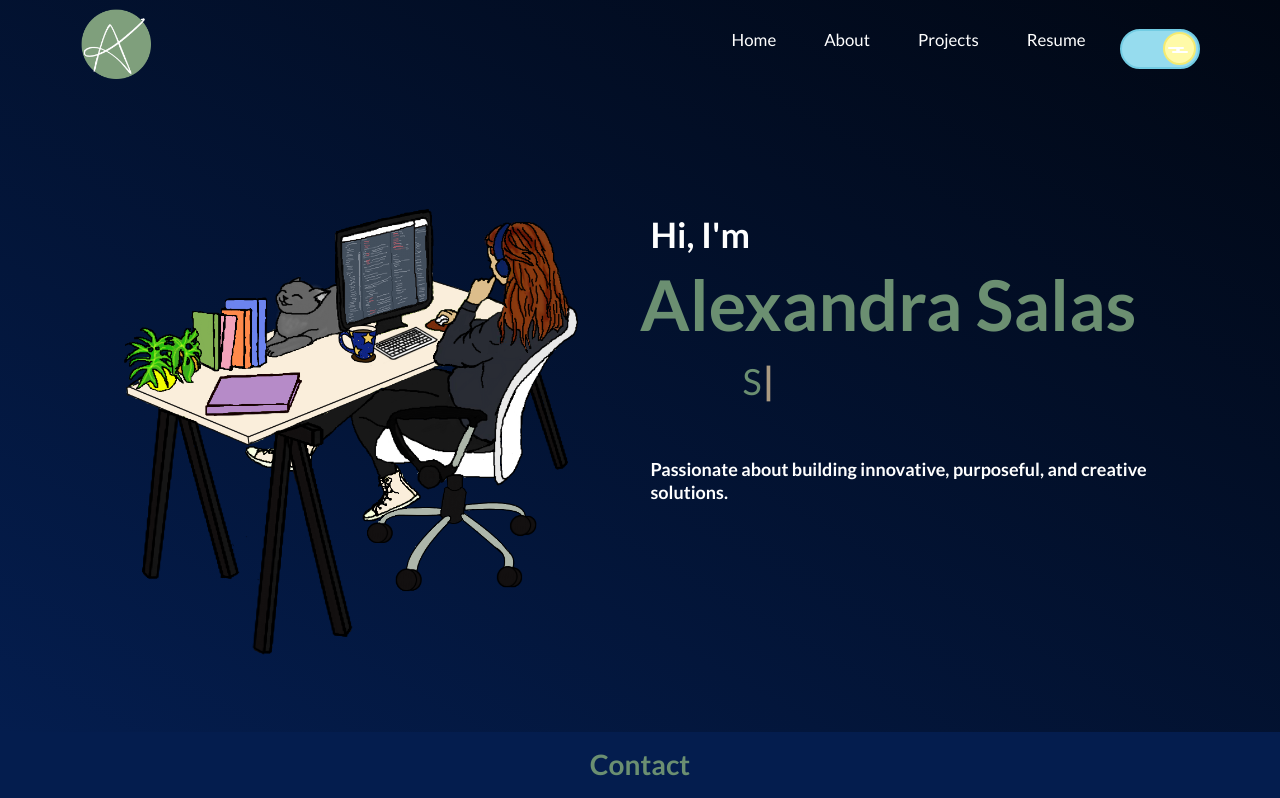
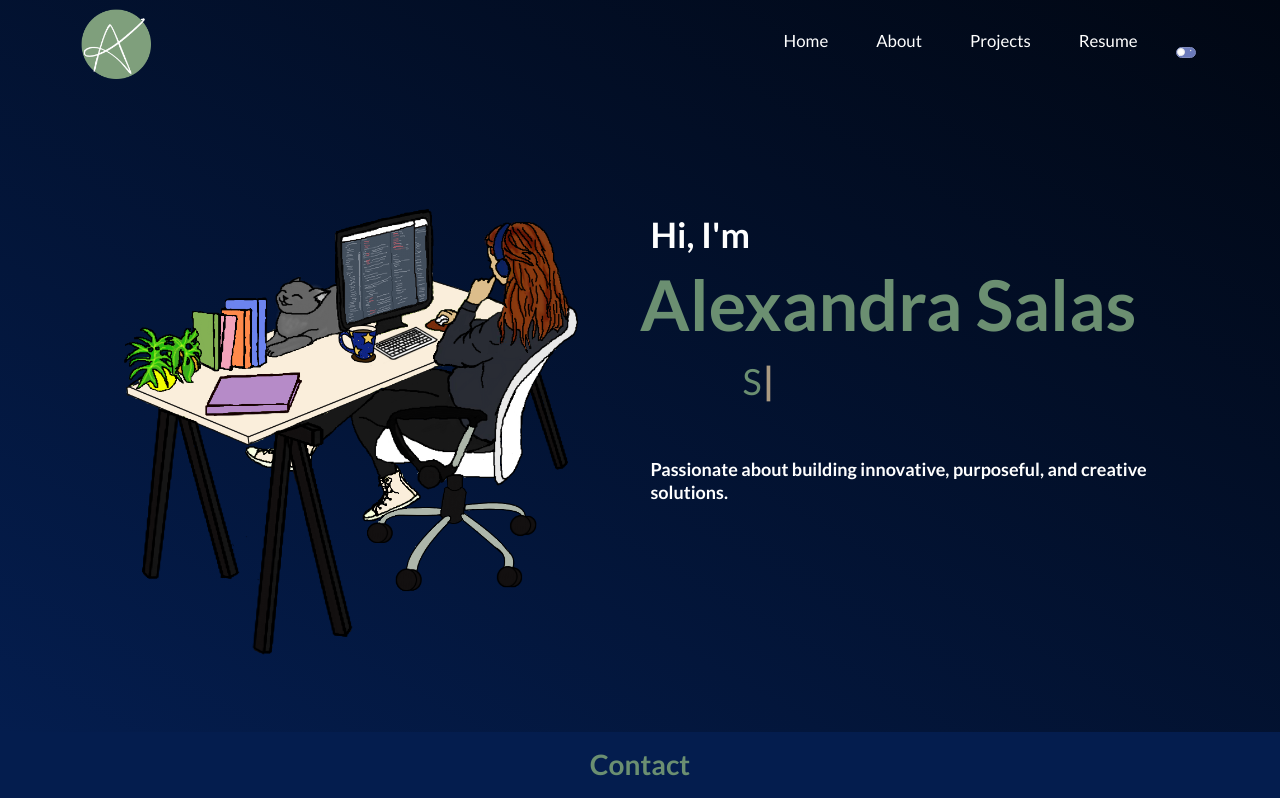
Before and after one commit to aesalas/SalasPortfolio, a React (Create React App) app: page / in a window 1280 px wide. Shown: the top 798 px of the page. Built offline with nearby package versions, Linux system fonts and the light colour scheme.

Commit message:
fix toggle

```diff
--- a/src/components/Toggle.css
+++ b/src/components/Toggle.css
@@ -1,163 +1,182 @@
 :root {
     /** sunny side **/
-    --blue-background: #C2E9F6;
-    --blue-border: #72cce3;
+    --blue-background: #c2e9f6;
+    --blue-border: #108DAD;
     --blue-color: #96dcee;
     --yellow-background: #fffaa8;
     --yellow-border: #f5eb71;
     /** dark side **/
     --indigo-background: #808fc7;
-    --indigo-border: #5d6baa;
+    --indigo-border: #808BBC;
     --indigo-color: #6b7abb;
     --gray-border: #e8e8ea;
     --gray-dots: #e8e8ea;
-    /** general **/
-    --white: #fff;
 }
 
+@keyframes reverse {
+    0% {
+        left: 9.4px;
+        width: 8px;
+    }
+    60% {
+        left: .6px;
+        width: 16px;
+    }
+    100% {
+        left: .6px;
+    }
+}
+
+@keyframes switch {
+    0% {
+        left: .6px;
+    }
+    60% {
+        left: .6px;
+        width: 16px;
+    }
+    100% {
+        left: 9.4px;
+        width: 8px;
+    }
+}
 
 .toggle--checkbox {
-    display: none;
+    opacity: 0;
 }
-  .toggle--checkbox:checked {
-    /** This will all flip from sun to moon **/
-    /** Change the label color **/
+
+.toggle--checkbox:focus + .toggle--label {
+    outline: solid .6px var(--button-border);
+    transition: outline 100ms ease-in;
 }
-  .toggle--checkbox:checked ~ .background {
-    background: var(--indigo-background);
+
+.container--toggle {
+    display: grid;
+    place-items: center;
+    min-height: 12px;
+    position: relative;
+    grid-area: toggle;
+    margin: 4px;
 }
+
+/* background */
+.toggle--label {
+    width: 20px;
+    height: 10.8px;
+    background: var(--indigo-color);
+    border-radius: 20px;
+    border: .6px solid var(--indigo-border);
+    display: flex;
+    position: relative;
+    transition: all 350ms ease-in;
+    color: var(--indigo-color);
+}
+
 .toggle--checkbox:checked + .toggle--label {
-    background: var(--indigo-color);
-    border-color: var(--indigo-border);
-    /** Change the cloud to stars **/
-    /** Change the sun into the moon **/
-    /** Show the dimples on the moon **/
+    background: var(--blue-color);
+    color: var(--blue-color);
+    border-color: var(--blue-border);
 }
-  .toggle--checkbox:checked + .toggle--label .toggle--label-background {
-    left: 24px;
-    width: 2px;
+
+/* sun and moon */
+.toggle--checkbox:checked + .toggle--label:before {
+    animation-name: reverse;
+    animation-duration: 350ms;
+    animation-fill-mode: forwards;
+    transition: all 360ms ease-in;
+    background: var(--yellow-background);
+    border-color: var(--yellow-border);
 }
-  .toggle--checkbox:checked + .toggle--label .toggle--label-background:before {
-    width: 2px;
-    height: 2px;
-    top: -10px;
-  }
-  .toggle--checkbox:checked + .toggle--label .toggle--label-background:after {
-    width: 2px;
-    height: 2px;
-    left: -12px;
-    top: 8px;
-  }
-  .toggle--checkbox:checked + .toggle--label:before {
-    background: var(--white);
-    border-color: var(--gray-border);
+
+.toggle--label:before {
     animation-name: switch;
     animation-duration: 350ms;
     animation-fill-mode: forwards;
+    content: '';
+    width: 8px;
+    height: 8px;
+    border: .6px solid var(--gray-border);
+    top: .2px;
+    left: .6px;
+    position: absolute;
+    border-radius: 8px;
+    background: white;
 }
-  .toggle--checkbox:checked + .toggle--label:after {
-    transition-delay: 350ms;
-    opacity: 1;
-  }
-  .toggle--label {
-    /** Placeholder element, starting at blue **/
-    width: 80px;
-    height: 40px;
-    background: var(--blue-color);
-    border-radius: 40px;
-    border: 2px solid var(--blue-border);
-    display: flex;
-    position: relative;
-    transition: all 350ms ease-in;
-    /** The sun cloud and moon stars **/
-    /** Sun/Moon element **/
-    /** Gray dots on the moon **/
-  }
-  .toggle--label-background {
-    width: 4px;
-    height: 2px;
-    border-radius: 2px;
-    position: relative;
-    background: var(--white);
-    left: 54px;
-    top: 18px;
-    transition: all 150ms ease-in;
-  }
-  .toggle--label-background:before {
-    content: "";
-    position: absolute;
-    top: -2px;
-    width: 16px;
-    height: 2px;
-    border-radius: 2px;
-    background: var(--white);
-    left: -8px;
-    transition: all 150ms ease-in;
-  }
-  .toggle--label-background:after {
-    content: "";
-    position: absolute;
-    top: 2px;
-    width: 16px;
-    height: 2px;
-    border-radius: 2px;
-    background: var(--white);
-    left: -4px;
-    transition: all 150ms ease-in;
-  }
-  .toggle--label:before {
-    animation-name: reverse;
-    animation-duration: 350ms;
-    animation-fill-mode: forwards;
-    transition: all 350ms ease-in;
-    content: "";
-    width: 32.8px;
-    height: 32.8px;
-    border: 2px solid var(--yellow-border);
-    top: 1.6px;
-    left: 1.6px;
-    position: absolute;
-    border-radius: 32.8px;
-    background: var(--yellow-background);
-  }
+
+/* moon dimples */
 .toggle--label:after {
     transition-delay: 0ms;
     transition: all 250ms ease-in;
     position: absolute;
-    content: "";
-    box-shadow: var(--gray-dots) -5.2px 0 0 .8px, var(--gray-dots) -9.6px 5.6px 0 -.8px;
-    left: 57.2px;
-    top: 9.2px;
-    width: 4px;
-    height: 4px;
+    content: '';
+    box-shadow: var(--gray-dots) -2.8px 0 0 .2px, var(--gray-dots) -4.4px 2.4px 0 -2px;
+    left: 16px;
+    top: 2px;
+    width: 1.2px;
+    height: 1.2px;
     background: transparent;
     border-radius: 50%;
+    opacity: 1;
+}
+
+.toggle--checkbox:checked + .toggle--label:after {
+    transition-delay: 50ms;
     opacity: 0;
 }
 
-  @keyframes switch {
-    0% {
-      left: 1.6px;
+/* clouds */
+.toggle--checkbox:checked + .toggle--label .toggle--label-background {
+    width: 1px;
+    left: 13px;
+    top: 4.4px;
 }
-    60% {
-      left: 28.8px;
-      width: 44.8px;
+
+.toggle--checkbox:checked + .toggle--label .toggle--label-background:before {
+    top: -0.8px;
+    left: -1px;
+    width: 4px;
+    height: 1px;
 }
-    100% {
-      left: 41.6px;
-      width: 32.8px;
+
+.toggle--checkbox:checked + .toggle--label .toggle--label-background:after {
+    top: .6px;
+    width: 4px;
+    height: 1px;
+    left: -2px;
 }
+
+/* stars */
+.toggle--label-background {
+    border-radius: 1px;
+    position: relative;
+    background: white;
+    left: 6.4px;
+    width: 1.2px;
+    transition: all 150ms ease-in;
+    top: 5px;
+    height: .8px;
 }
-  @keyframes reverse {
-    0% {
-      left: 41.6px;
-      width: 32.8px;
+
+.toggle--label-background:before {
+    content: '';
+    position: absolute;
+    width: .8px;
+    height: .8px;
+    top: -3px;
+    border-radius: 1px;
+    background: white;
+    left: -4px;
+    transition: all 150ms ease-in;
 }
-    60% {
-      left: 28.8px;
-      width: 44.8px;
+
+.toggle--label-background:after {
+    content: '';
+    position: absolute;
+    width: .8px;
+    height: .8px;
+    left: -4px;
+    top: 2px;
+    border-radius: 1px;
+    background: white;
+    transition: all 150ms ease-in;
 }
-    100% {
-      left: 1.6px;
-    }
-  }
```
Lines whose indentation alone changed are shown as unchanged.
